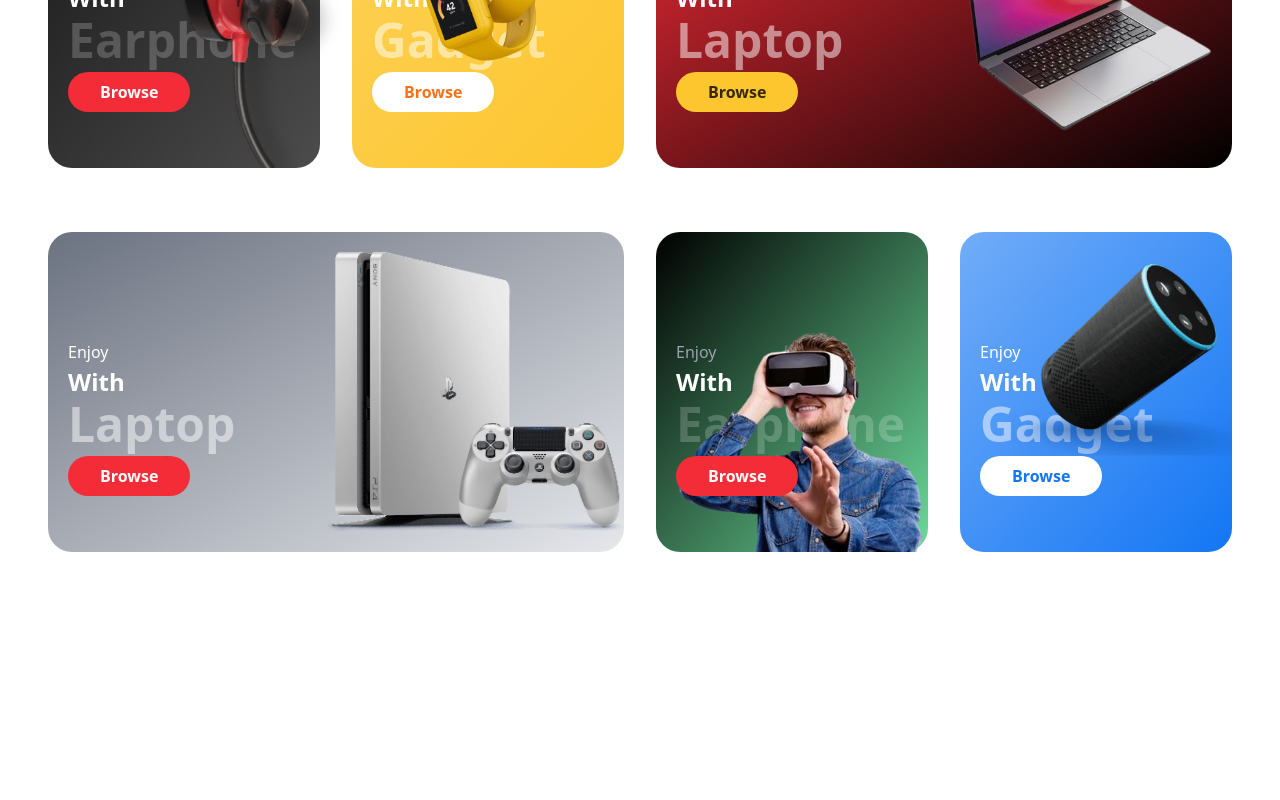
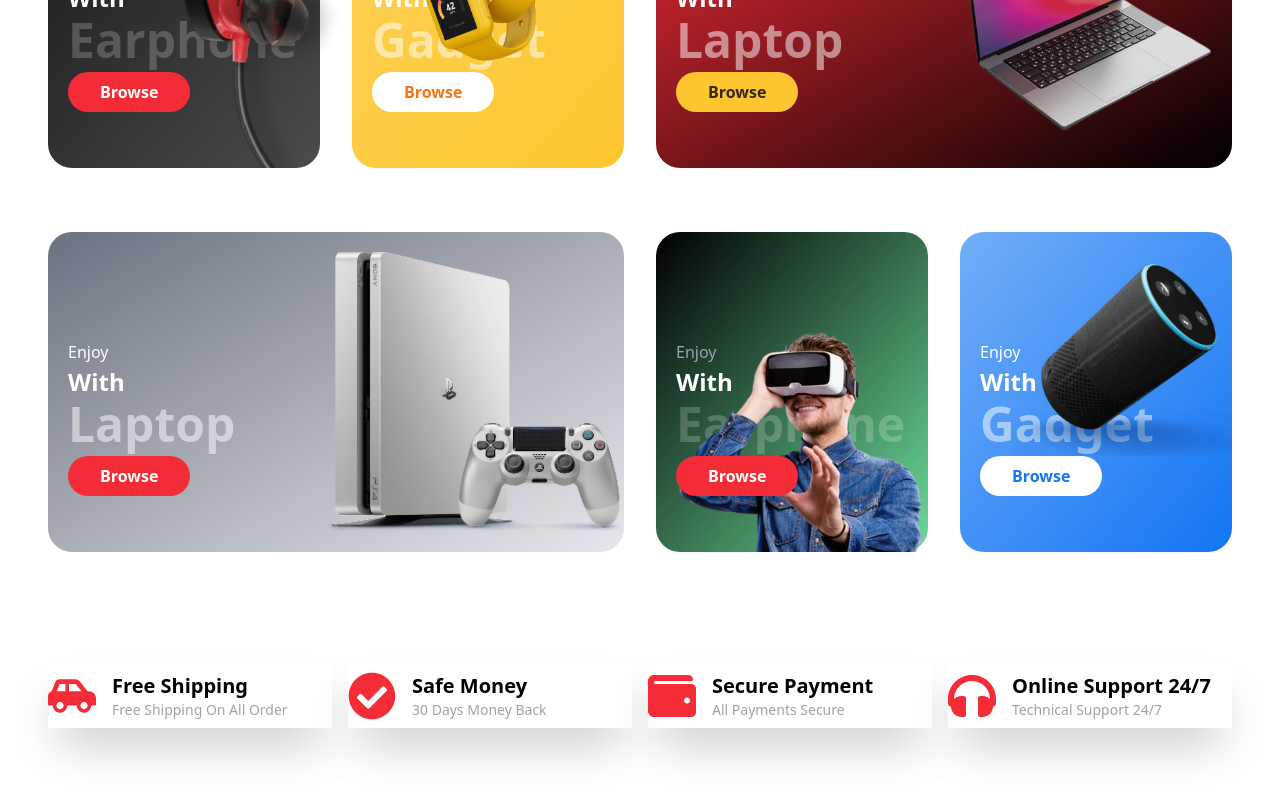
Before and after one commit to freetimezp/js-e-commerce-06-eshop, a React (Vite) app in the folder frontend/: page / in a window 1280 px wide. Shown: the part 942-1742 px from the top of the page. Before the commit the page ends 1526 px from the top, so only its background shows below. Built offline with nearby package versions, Linux system fonts and the light colour scheme.

Commit message:
07. js-e-commerce-06-eshop. Services Component.

```diff
--- a/frontend/src/App.jsx
+++ b/frontend/src/App.jsx
@@ -2,14 +2,17 @@
 import Hero from "./components/Hero/Hero";
 import Category from "./components/Category/Category";
 import Category2 from "./components/Category/Category2";
+import Services from "./components/Services/Services";
 
 function App() {
   return (
-    <div>
+    <div className="bg-white dark:bg-gray-800 dark:text-white duration-200 transition-all
+      overflow-hidden">
       <Navbar />
       <Hero />
       <Category />
       <Category2 />
+      <Services />
     </div>
   )
 }
--- /dev/null
+++ b/frontend/src/components/Services/Services.jsx
@@ -0,0 +1,51 @@
+import { FaCarSide, FaHeadphones, FaWallet, FaCheckCircle } from "react-icons/fa";
+
+const servicesData = [
+    {
+        id: 1,
+        icon: <FaCarSide className="text-4xl md:text-5xl text-primary" />,
+        title: "Free Shipping",
+        description: "Free Shipping On All Order"
+    },
+    {
+        id: 2,
+        icon: <FaCheckCircle className="text-4xl md:text-5xl text-primary" />,
+        title: "Safe Money",
+        description: "30 Days Money Back"
+    },
+    {
+        id: 3,
+        icon: <FaWallet className="text-4xl md:text-5xl text-primary" />,
+        title: "Secure Payment",
+        description: "All Payments Secure"
+    },
+    {
+        id: 4,
+        icon: <FaHeadphones className="text-4xl md:text-5xl text-primary" />,
+        title: "Online Support 24/7",
+        description: "Technical Support 24/7"
+    },
+];
+
+const Services = () => {
+    return (
+        <div>
+            <div className="container my-14 md:my-20">
+                <div className="grid grid-cols-2 lg:grid-cols-4 gap-4 gap-y-8">
+                    {servicesData.map((data) => (
+                        <div key={data.id} className="flex flex-col items-start sm:flex-row gap-4 py-2
+                            shadow-2xl">
+                            {data.icon}
+                            <div>
+                                <h1 className="lg:text-xl font-bold">{data.title}</h1>
+                                <h1 className="text-gray-400 text-sm">{data.description}</h1>
+                            </div>
+                        </div>
+                    ))}
+                </div>
+            </div>
+        </div>
+    );
+}
+
+export default Services;
```
